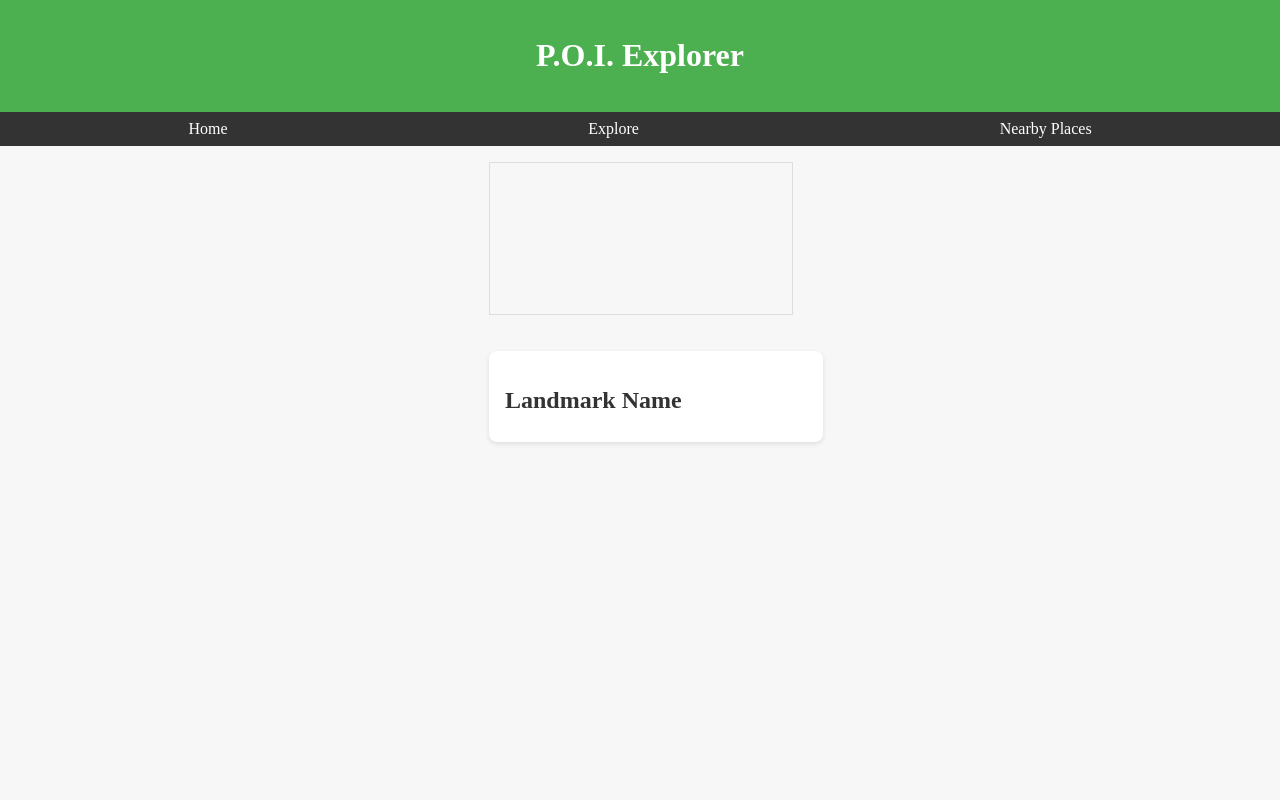
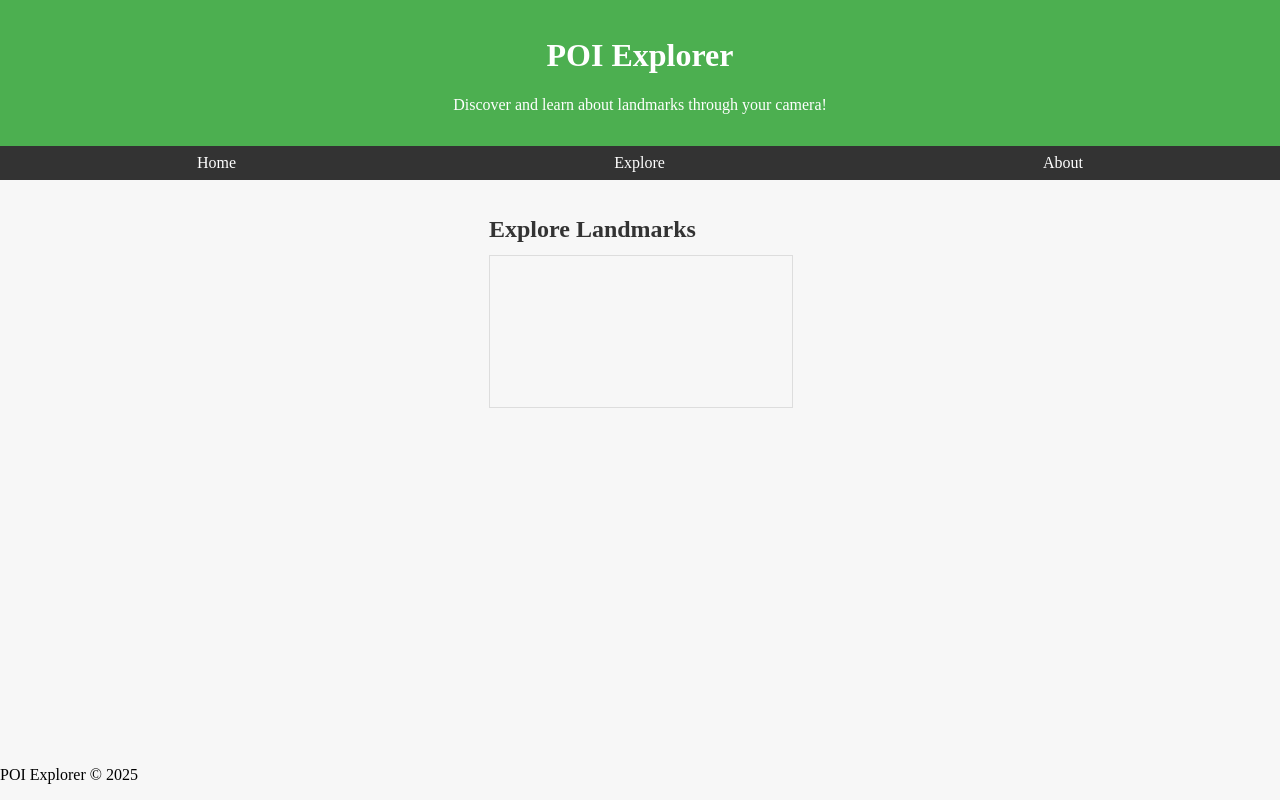
Before and after one commit to HJTEN/poi25, a plain HTML site: page index.html in a window 1280 px wide. Both pictures are taken after a click on the link "Explore". Drawn offline with Linux system fonts and the light colour scheme; some packages are replaced by stand-ins of ours.

Commit message:
Update index.html

```diff
--- a/index.html
+++ b/index.html
@@ -3,53 +3,53 @@
 <head>
     <meta charset="UTF-8">
     <meta name="viewport" content="width=device-width, initial-scale=1.0">
-    <title>P.O.I. Explorer</title>
-    <!-- Link to external CSS -->
-    <link rel="stylesheet" href="css/styles.css">
+    <title>POI Explorer</title>
+    <link rel="stylesheet" href="css/styles.css"> <!-- Updated CSS path -->
 </head>
 <body>
-    <!-- Header -->
     <header>
-        <h1>P.O.I. Explorer</h1>
+        <h1>POI Explorer</h1>
+        <p>Discover and learn about landmarks through your camera!</p>
     </header>
 
-    <!-- Navigation -->
     <nav>
         <a href="#home">Home</a>
         <a href="#explore">Explore</a>
-        <a href="#nearby">Nearby Places</a>
+        <a href="#about">About</a>
     </nav>
 
-    <!-- Main Content -->
     <main id="main-content">
         <!-- Home Section -->
-        <section id="home" class="active">
-            <h2>Welcome to P.O.I. Explorer</h2>
+        <section id="home">
+            <h2>Welcome to POI Explorer</h2>
             <button id="start-exploring">Start Exploring</button>
         </section>
 
         <!-- Explore Section -->
         <section id="explore" class="hidden">
-            <video id="camera-feed" autoplay playsinline></video>
-            <canvas id="canvas" style="display:none;"></canvas>
-            <div id="landmark-info">
-                <h2>Landmark Name</h2>
+            <h2>Explore Landmarks</h2>
+            <video id="camera-feed" autoplay></video>
+            <canvas id="canvas" class="hidden"></canvas>
+            <div id="landmark-info" class="hidden">
+                <h2></h2>
                 <ul id="fact-list"></ul>
                 <button id="load-more-btn" class="hidden">Load More Facts</button>
             </div>
+            <ul id="places-list"></ul>
         </section>
 
-        <!-- Nearby Places Section -->
-        <section id="nearby" class="hidden">
-            <h2>Nearby Places</h2>
-            <ul id="places-list"></ul>
+        <!-- About Section -->
+        <section id="about">
+            <h2>About POI Explorer</h2>
+            <p>This app uses camera detection to identify landmarks and provide interesting facts about them.</p>
         </section>
     </main>
 
-    <!-- Google Maps JavaScript API -->
-    <script src="https://maps.googleapis.com/maps/api/js?key=AIzaSyA4Xo27wNyl5vJXm32137rlFa4VAcc7JJ4&libraries=places"></script>
+    <footer>
+        <p>POI Explorer &copy; 2025</p>
+    </footer>
 
-    <!-- Link to external JavaScript -->
-    <script src="js/script.js" defer></script>
+    <!-- Link to JavaScript file -->
+    <script src="js/script.js" defer></script> <!-- Updated JS path -->
 </body>
 </html>
```
